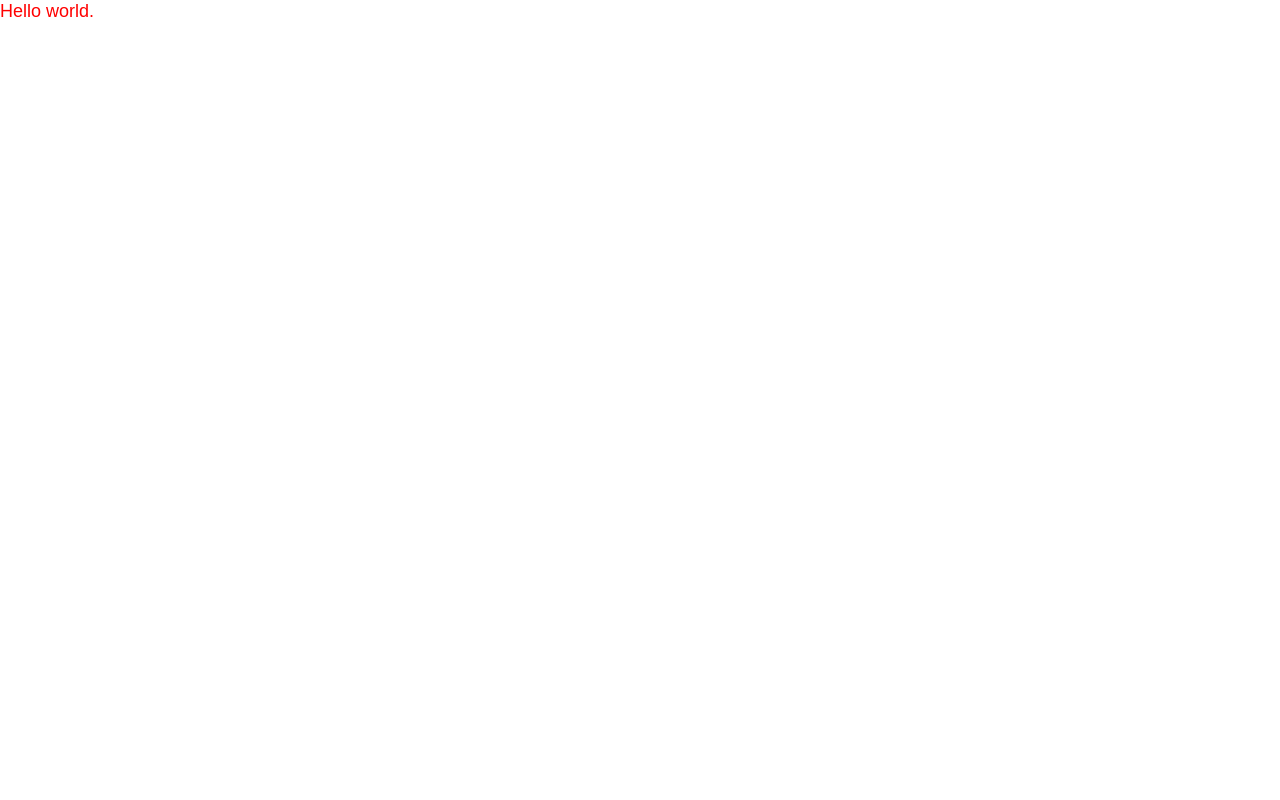
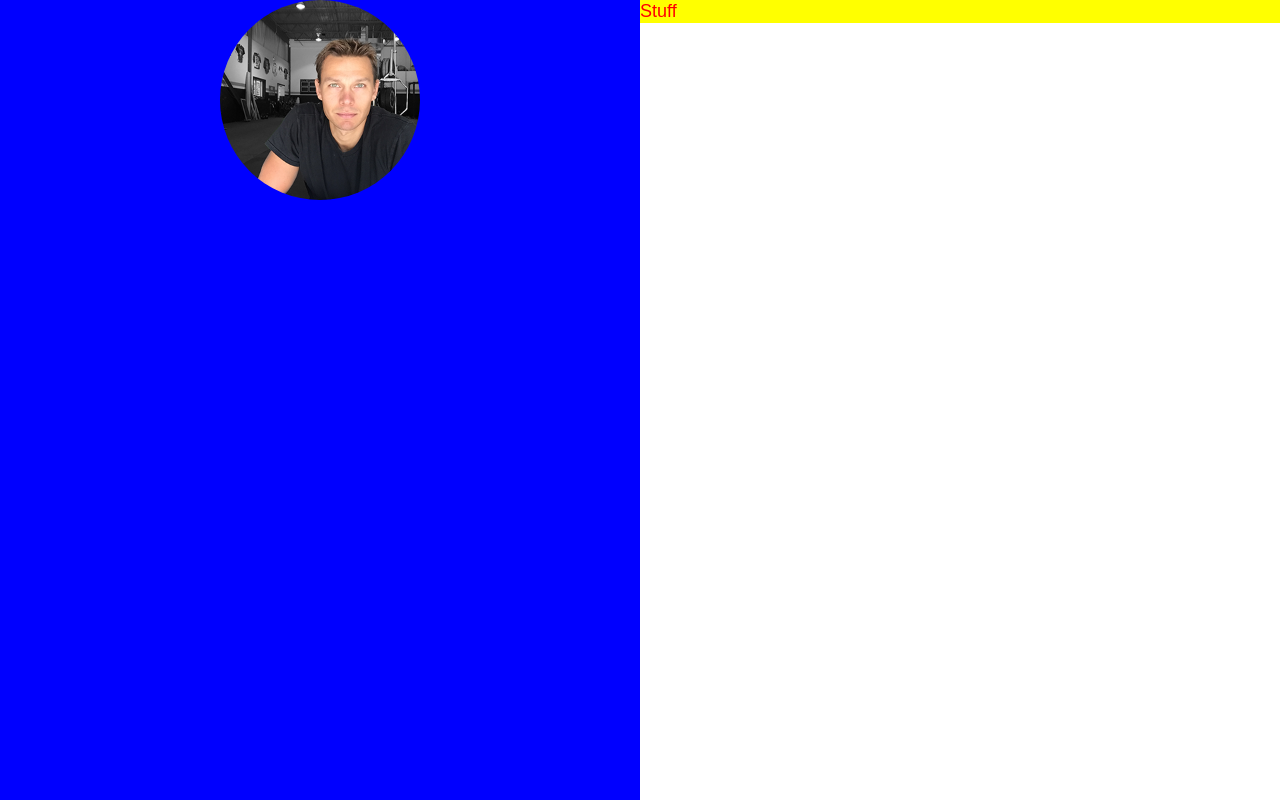
Before and after one commit to hagsey/eh, a website: page index.html in a window 1280 px wide. Drawn offline with Linux system fonts and the light colour scheme.

Commit message:
added picture and basic structure

```diff
--- a/css/main.scss
+++ b/css/main.scss
@@ -4,4 +4,29 @@
 
 p {
   color: red;
+  top: 50%;
 }
+.block {
+  width: 50%;
+}
+.left {
+    position: fixed;
+    left: 0;
+    height: 100%;
+    background: blue;
+}
+.right {
+  background: yellow;
+  right: 0;
+  position: absolute;
+}
+.image {
+    height: 200px;
+    width: 200px;
+    background: url(../images/eric.png) no-repeat;
+    background-size: cover;
+    border-radius: 50%;
+    background-repeat: none;
+    background-position: center;
+    margin: 0 auto;
+}
--- a/index.html
+++ b/index.html
@@ -8,6 +8,14 @@
   <script src="js/main.js"></script>
 </head>
 <body>
-<p>Hello world.</p>
+<div class="left block">
+  <div class="image">
+  </div>
+</div>
+
+<div class="right block">
+  <p>Stuff</p>
+</div>
+
 </body>
 </html>
```
Also changed, not shown: css/main.css, images/eh.png (added), images/eric.png (added), images/me.jpeg (added), images/me2.jpeg (added), images/me3.jpeg (added), images/me4.jpeg (added), images/meblue.png (added), images/megray.png (added), images/megray2.png (added), 1 other file.
